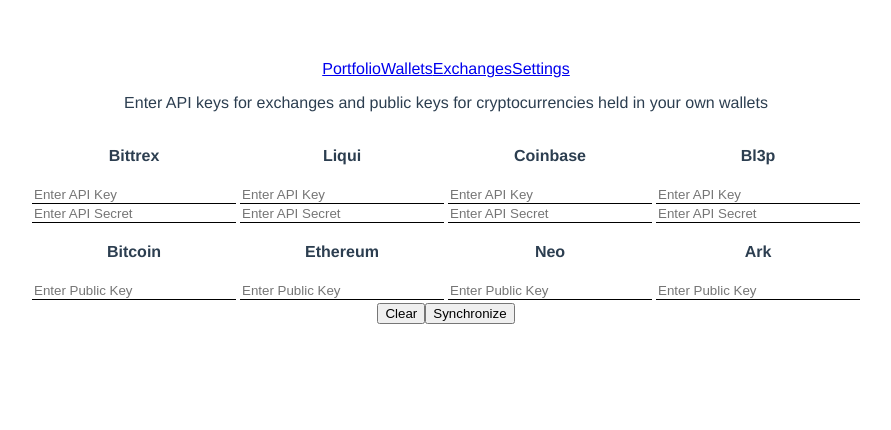
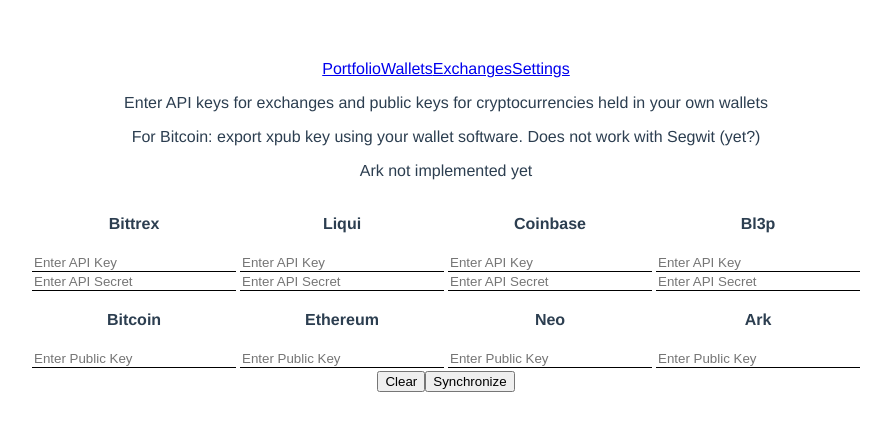
Before and after one commit to jchristov/vuefolio, a Vue app: page /settings in a window 1280 px wide. Shown: the top 430 px of the page, without its empty margins (194-1085 px from the left). Built offline with nearby package versions, Linux system fonts and the light colour scheme; what vue-async-computed would draw is missing.

Commit message:
Some minor changes

```diff
--- a/src/components/PortfolioTable.vue
+++ b/src/components/PortfolioTable.vue
@@ -1,6 +1,6 @@
 <template>
   <div id="portfoliotable">
-    <h1> Total Value of Portfolio: {{totalValue | round(0)}} {{currency}} </h1>
+    <h1> Total Value of Portfolio: {{totalValue | round(2)}} {{currency}} </h1>
     <table>
       <tbody>
         <tr>
--- a/src/components/Settings.vue
+++ b/src/components/Settings.vue
@@ -1,6 +1,8 @@
 <template>
   <div id="settings">
     <p>Enter API keys for exchanges and public keys for cryptocurrencies held in your own wallets</p>
+    <p>For Bitcoin: export xpub key using your wallet software. Does not work with Segwit (yet?)</p>
+    <p>Ark not implemented yet</p>
     <table>
       <tbody>
         <tr>
@@ -105,8 +107,8 @@
       this.exchangeKeys = loadExchangeKeys()
     },
     sync () {
-      loadBalancesFromWallets(this.walletKeys)
-      loadBalancesFromExchanges(this.exchangeKeys)
+      loadBalancesFromWallets(this.walletKeys).then(r => alert('Loaded balances from wallets'))
+      loadBalancesFromExchanges(this.exchangeKeys).then(r => alert('Loaded balances from exchanges'))
     },
     capitalizeFirstLetter (string) {
       return string.charAt(0).toUpperCase() + string.slice(1)
--- a/src/components/Wallets.vue
+++ b/src/components/Wallets.vue
@@ -9,7 +9,7 @@
         <tr>
           <td v-for="(blockchain, name) in walletBalances">
             <ul v-for="(balances, address) in blockchain">
-              <span class="address">{{address}}</span>
+              <span :title="address" class="address">{{address | trimString(25)}}</span>
               <tr v-for="(balance, token) in balances">
                 <td>{{token}} </td><td>{{balance}}</td>
               </tr>
@@ -35,6 +35,15 @@
     },
     capitalizeFirstLetter: function (string) {
       return string.charAt(0).toUpperCase() + string.slice(1)
+    },
+    trimString: function (str, maxStrLength) {
+      var trimStr
+      if (str.length > maxStrLength) {
+        trimStr = str.substring(0, maxStrLength) + '...'
+      } else {
+        trimStr = str
+      }
+      return trimStr
     }
   }
 }
--- a/src/functions/Wallets/loadBalanceBTC.js
+++ b/src/functions/Wallets/loadBalanceBTC.js
@@ -1,11 +1,11 @@
-export async function loadBalanceBTC (address) {
+export default async function loadBalanceBTC (address) {
+//   const url = 'https://api.BTCplorer.io/getAddressInfo/' + address
+  const url = 'https://blockchain.info/q/addressbalance/' + address + '?confirmations=6'
+  const response = await fetch(url, {})
+  const json = await response.json()
 
-    const url = 'https://api.BTCplorer.io/getAddressInfo/' + address
-    const response = await fetch(url, {});
-    const json = await response.json();
+  var balance = {}
+  balance['BTC'] = json * Math.pow(10, -8) // From satoshi to bitcoin
 
-    var balance = {}
-    balance['BTC'] = json['BTC']['balance']
-
-    return balance
-};
+  return balance
+}
--- a/src/functions/loadBalancesFromWallets.js
+++ b/src/functions/loadBalancesFromWallets.js
@@ -1,3 +1,4 @@
+import loadBalanceBTC from './Wallets/loadBalanceBTC'
 import loadBalanceETH from './Wallets/loadBalanceETH'
 import loadBalanceNEO from './Wallets/loadBalanceNEO'
 
@@ -6,6 +7,18 @@
 
   for (let index in walletKeys) {
     let wallet = walletKeys[index]
+
+    if (wallet.name === 'Bitcoin') {
+      walletBalances['btc'] = {}
+
+      await Promise.all(
+        wallet.publicKeys.map(
+          async address => {
+            walletBalances['btc'][address] = await loadBalanceBTC(address)
+          }
+        )
+      )
+    }
 
     if (wallet.name === 'Ethereum') {
       walletBalances['ethereum'] = {}
```
